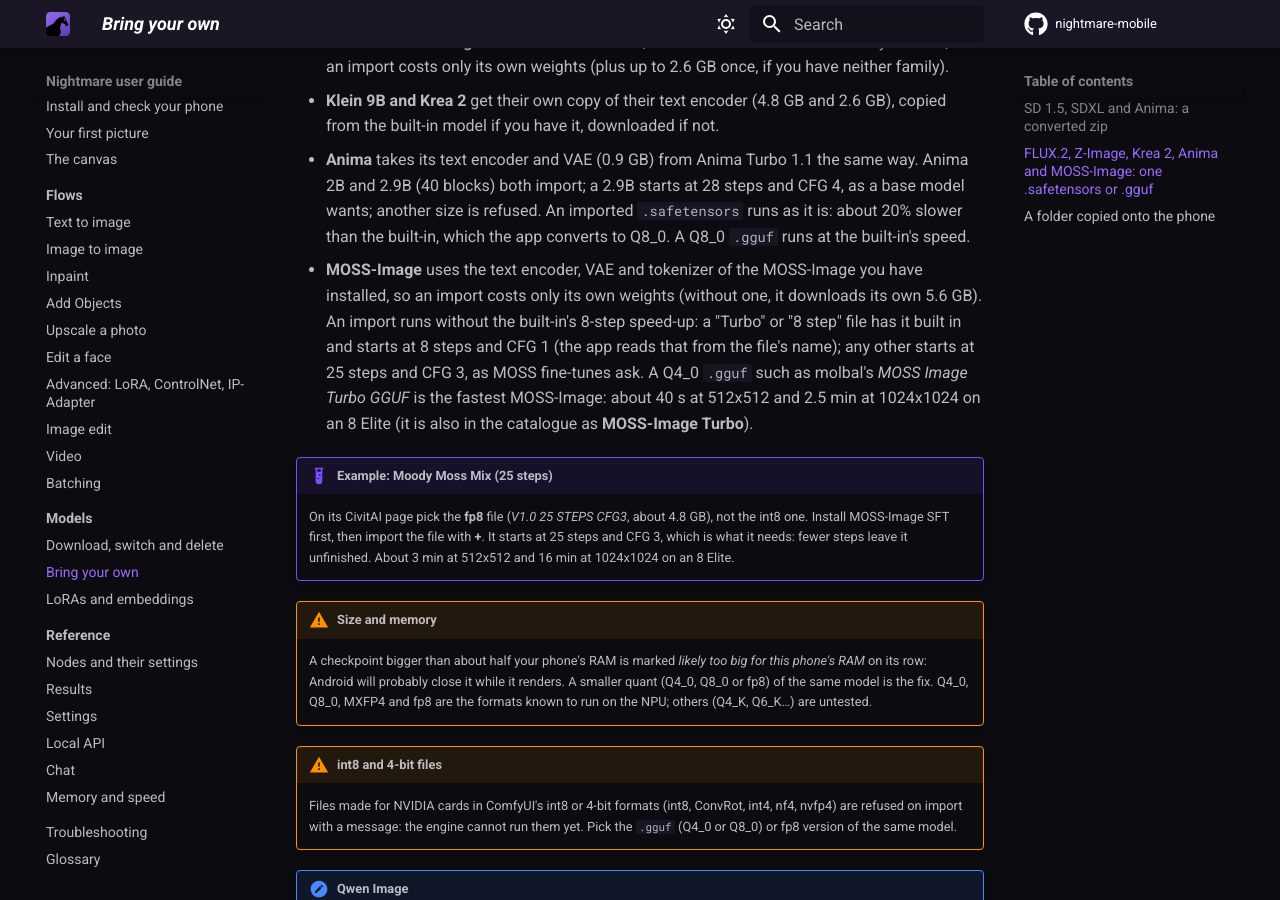
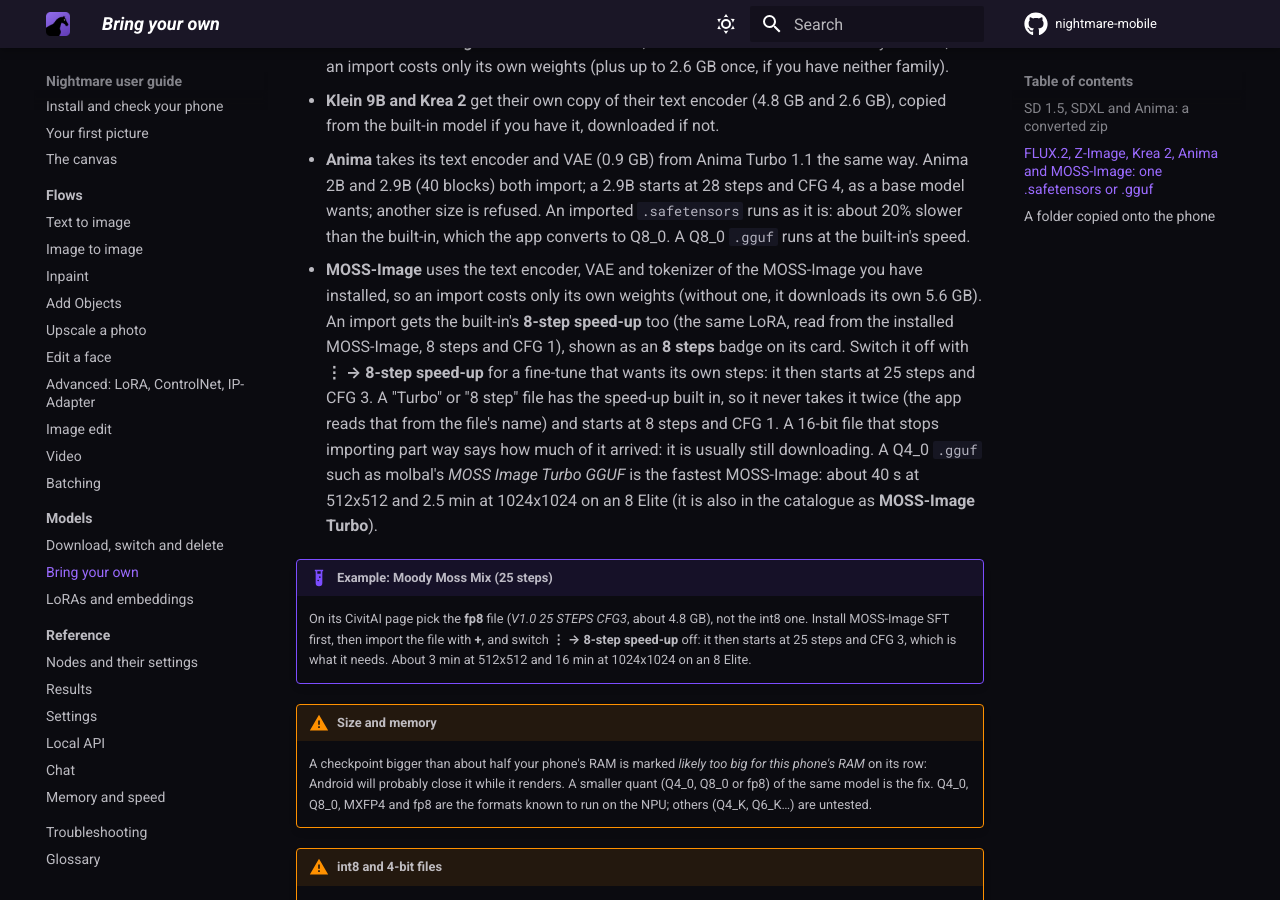
Before and after one commit to AbrahamPaulJ/nightmare-mobile, an MkDocs documentation site: the page built from guide/pages/models/bring-your-own.md, in a window 1280 px wide and 900 px high, scrolled down 1179 px. Built offline with MkDocs 1.6.1 and Material for MkDocs 9.7.7, drawn with Linux system fonts in a browser that asks for light colours; comment, search, counter and statistics services are not loaded.

Commit message:
README/guide: Black theme, Wan FPS and save a frame, MOSS imports' 8-step speed-up
Co-Authored-By: Claude Opus 5.5 <noreply@anthropic.com>
Claude-Session: https://claude.ai/code/session_01N9C9FXbGsvdKyKRkuzCKoo

```diff
--- a/guide/pages/models/bring-your-own.md
+++ b/guide/pages/models/bring-your-own.md
@@ -50,17 +50,20 @@ Anima file from CivitAI), then the ones converted for the NPU (zip).
   imported `.safetensors` runs as it is: about 20% slower than the built-in, which the app
   converts to Q8_0. A Q8_0 `.gguf` runs at the built-in's speed.
 - **MOSS-Image** uses the text encoder, VAE and tokenizer of the MOSS-Image you have installed, so
-  an import costs only its own weights (without one, it downloads its own 5.6 GB). An import runs
-  without the built-in's 8-step speed-up: a "Turbo" or "8 step" file has it built in and starts at
-  8 steps and CFG 1 (the app reads that from the file's name); any other starts at 25 steps and
-  CFG 3, as MOSS fine-tunes ask. A Q4_0 `.gguf` such as molbal's *MOSS Image Turbo GGUF* is the
+  an import costs only its own weights (without one, it downloads its own 5.6 GB). An import gets
+  the built-in's **8-step speed-up** too (the same LoRA, read from the installed MOSS-Image, 8 steps
+  and CFG 1), shown as an **8 steps** badge on its card. Switch it off with **⋮ → 8-step speed-up**
+  for a fine-tune that wants its own steps: it then starts at 25 steps and CFG 3. A "Turbo" or
+  "8 step" file has the speed-up built in, so it never takes it twice (the app reads that from the
+  file's name) and starts at 8 steps and CFG 1. A 16-bit file that stops importing part way says
+  how much of it arrived: it is usually still downloading. A Q4_0 `.gguf` such as molbal's *MOSS Image Turbo GGUF* is the
   fastest MOSS-Image: about 40 s at 512x512 and 2.5 min at 1024x1024 on an 8 Elite (it is also in the
   catalogue as **MOSS-Image Turbo**).
 
 !!! example "Example: Moody Moss Mix (25 steps)"
     On its CivitAI page pick the **fp8** file (*V1.0 25 STEPS CFG3*, about 4.8 GB), not the int8 one.
-    Install MOSS-Image SFT first, then import the file with **+**. It starts at 25 steps and CFG 3,
-    which is what it needs: fewer steps leave it unfinished. About 3 min at 512x512 and 16 min at
+    Install MOSS-Image SFT first, then import the file with **+**, and switch **⋮ → 8-step speed-up**
+    off: it then starts at 25 steps and CFG 3, which is what it needs. About 3 min at 512x512 and 16 min at
     1024x1024 on an 8 Elite.
 
 !!! warning "Size and memory"
```
Also changed, not shown: guide/pages/flows/video.md (+4 -2 lines), guide/pages/reference/settings.md (+3 -2 lines), README.md.
